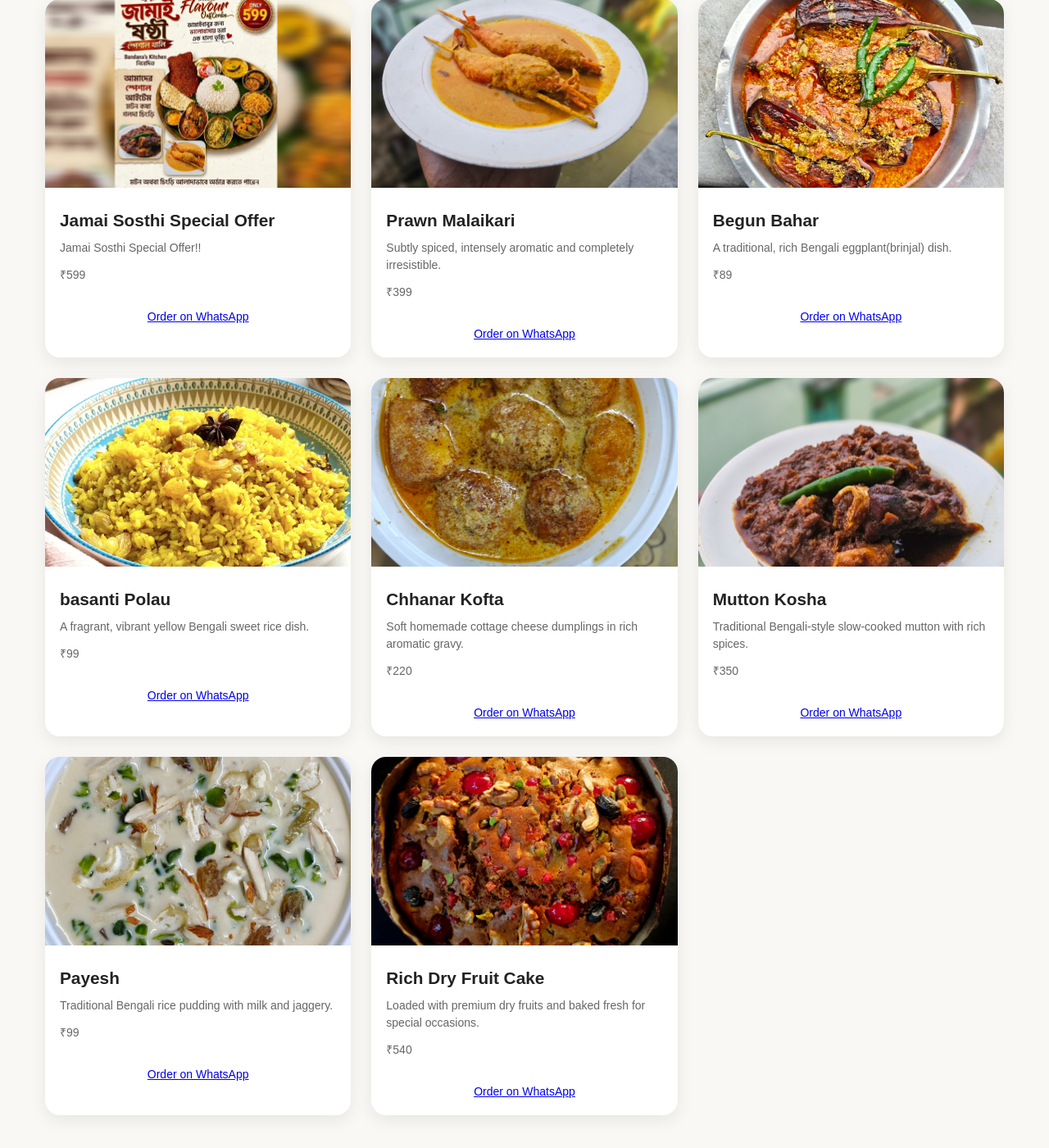
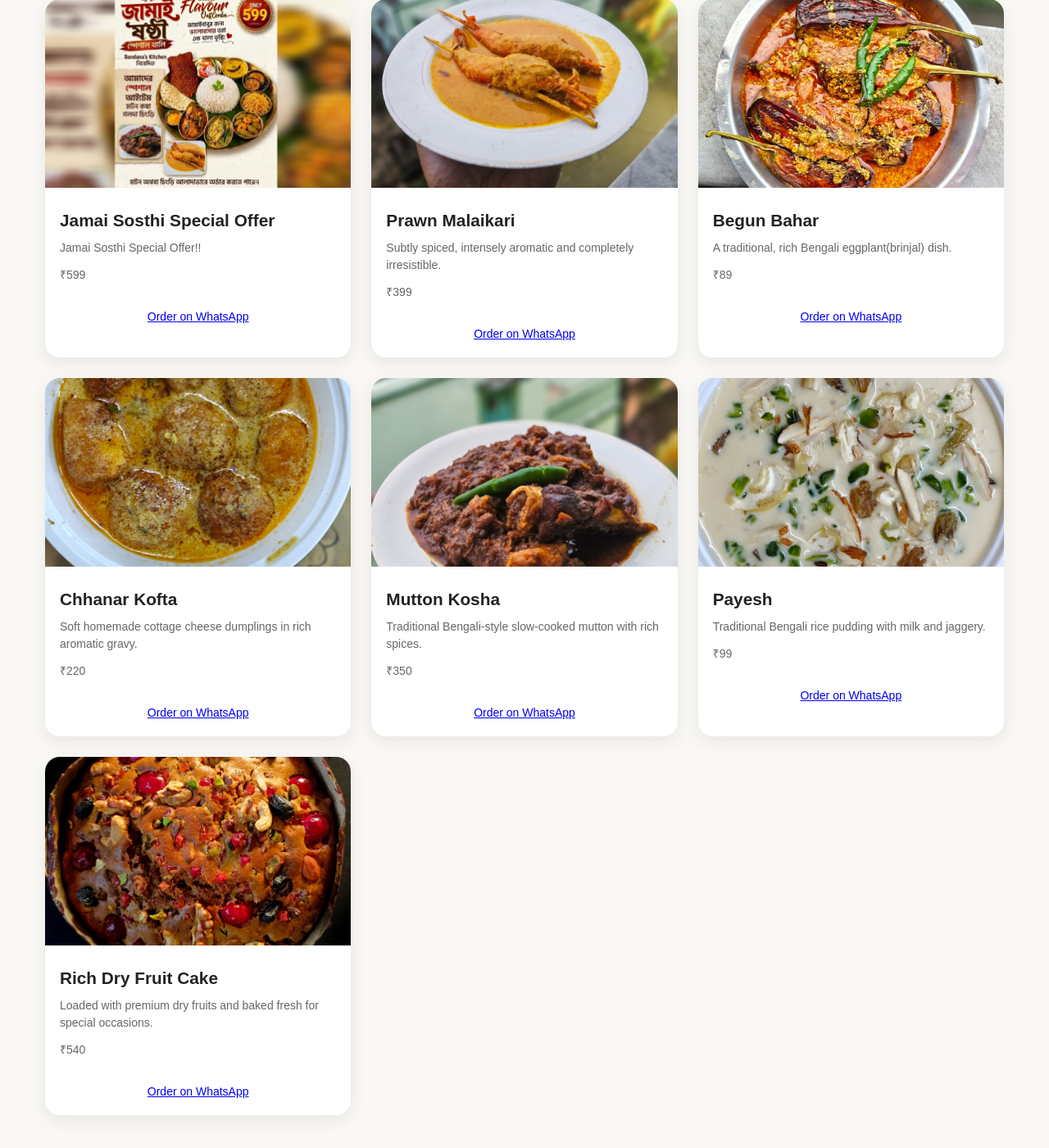
Before and after one commit to GitBrishti/cloud-kitchen, a Flask app: page /menu in a window 1280 px wide. Shown: the part 267-1667 px from the top of the page at 82% size. Run offline with Flask 3, Linux system fonts and the light colour scheme.

Commit message:
updated website design again and again mm

```diff
--- a/templates/menu.html
+++ b/templates/menu.html
@@ -73,21 +73,6 @@
         </a>
     </div>
 
-    <div class="card">
-        <img src="{{ url_for('static', filename='images/polau.jpg') }}" alt="Basanti Polau">
-        <h3>basanti Polau</h3>
-
-        <p class="description">
-        A fragrant, vibrant yellow Bengali sweet rice dish.
-        </p>
-
-        <p class="price">₹99</p>
-
-         <a href="https://wa.me/9432162614?text=Hello%20I%20want%20to%20order%polau"
-            class="order-btn">
-            Order on WhatsApp
-        </a>
-    </div>
 
     <div class="card">
         <img src="{{ url_for('static', filename='images/chhanar_Kofta.jpg') }}" alt="Chhanar Kofta">
```
